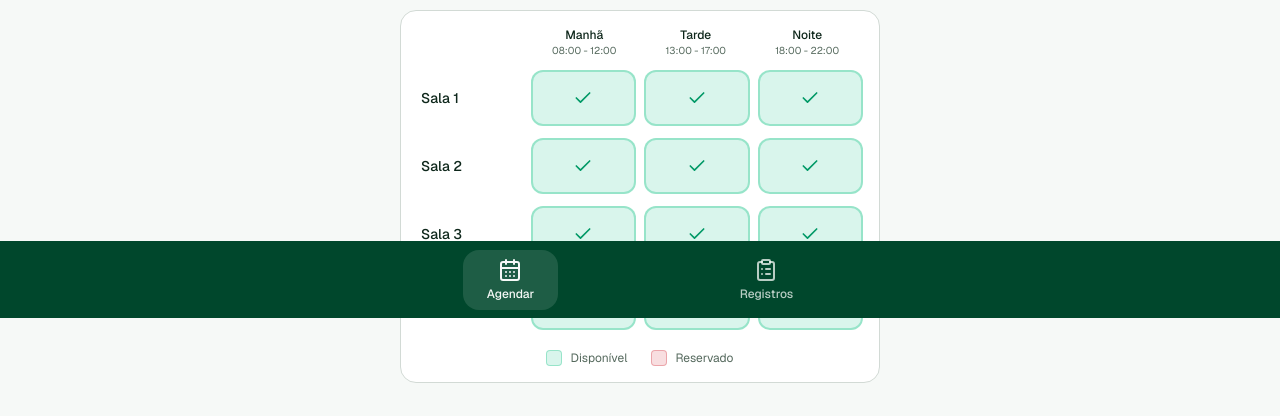
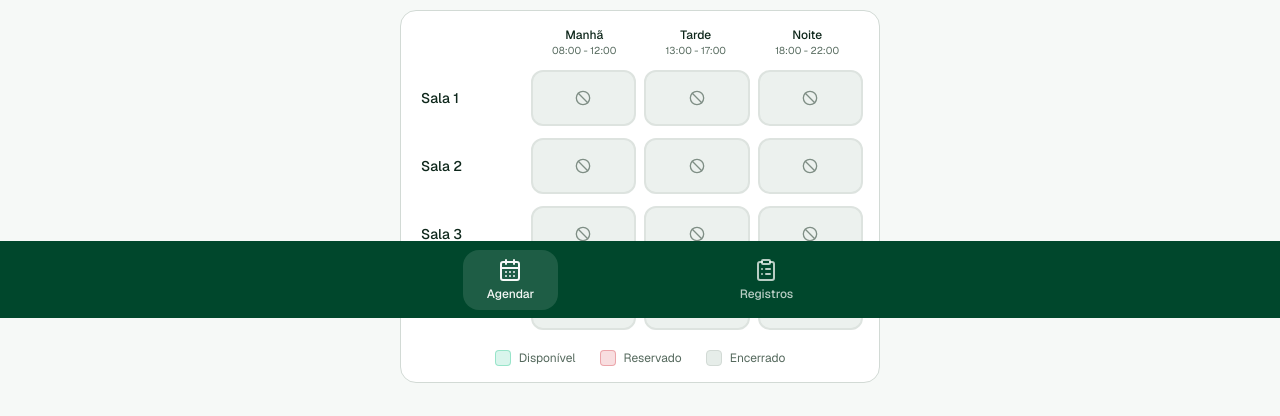
Before and after one commit to gioschardong/Salas_Mova, a Next.js app: page / in a window 1280 px wide. Shown: the part 482-898 px from the top of the page. Built offline with nearby package versions, Linux system fonts and the light colour scheme; no server answers.

Commit message:
Encerramento de turno

```diff
--- a/app/api/bookings/route.ts
+++ b/app/api/bookings/route.ts
@@ -1,5 +1,6 @@
 import { NextResponse } from 'next/server'
 import {
+  canBookShift,
   SHIFTS,
   type BookingInput,
   type ShiftKey,
@@ -76,6 +77,13 @@ export async function POST(request: Request) {
       return NextResponse.json({ error: 'Dados de reserva inválidos.' }, { status: 400 })
     }
 
+    if (!canBookShift(body.date, body.shift)) {
+      return NextResponse.json(
+        { error: 'Não é mais possível reservar esse turno para o dia atual.' },
+        { status: 409 }
+      )
+    }
+
     const duplicateResponse = await fetch(
       `${getSupabaseRestUrl('bookings')}?select=id&room_id=eq.${body.roomId}&date=eq.${body.date}&shift=eq.${body.shift}&limit=1`,
       {
--- a/components/room-grid.tsx
+++ b/components/room-grid.tsx
@@ -1,8 +1,8 @@
 'use client'
 
-import { ROOMS, SHIFTS, type ShiftKey, type Booking } from '@/lib/booking-service'
+import { ROOMS, SHIFTS, canBookShift, type ShiftKey, type Booking } from '@/lib/booking-service'
 import { cn } from '@/lib/utils'
-import { Check, X } from 'lucide-react'
+import { Ban, Check, X } from 'lucide-react'
 
 interface RoomGridProps {
   date: string
@@ -31,18 +31,25 @@ export function RoomGrid({ date, getSlotBooking, onSlotClick }: RoomGridProps) {
           {shifts.map(([shiftKey]) => {
             const booking = getSlotBooking(room.id, date, shiftKey)
             const isBooked = !!booking
+            const canBook = canBookShift(date, shiftKey)
 
             return (
               <button
                 key={`${room.id}-${shiftKey}`}
-                onClick={() => onSlotClick(room.id, shiftKey, booking)}
+                onClick={() => {
+                  if (!canBook && !booking) return
+                  onSlotClick(room.id, shiftKey, booking)
+                }}
+                disabled={!canBook && !booking}
                 className={cn(
                   'h-14 rounded-lg flex items-center justify-center transition-all',
-                  'focus:outline-none focus:ring-2 focus:ring-primary focus:ring-offset-2',
-                  'active:scale-95',
+                  'focus:outline-none focus:ring-2 focus:ring-primary focus:ring-offset-2 disabled:cursor-not-allowed disabled:opacity-75',
+                  !(!canBook && !booking) && 'active:scale-95',
                   isBooked
                     ? 'bg-destructive/15 border-2 border-destructive/30 text-destructive'
-                    : 'bg-emerald-500/15 border-2 border-emerald-500/30 text-emerald-600 hover:bg-emerald-500/25'
+                    : canBook
+                      ? 'bg-emerald-500/15 border-2 border-emerald-500/30 text-emerald-600 hover:bg-emerald-500/25'
+                      : 'bg-muted border-2 border-border text-muted-foreground'
                 )}
               >
                 {isBooked ? (
@@ -52,6 +59,8 @@ export function RoomGrid({ date, getSlotBooking, onSlotClick }: RoomGridProps) {
                       {booking.responsibleName.split(' ')[0]}
                     </span>
                   </div>
+                ) : !canBook ? (
+                  <Ban className="h-4 w-4" />
                 ) : (
                   <Check className="h-5 w-5" />
                 )}
@@ -70,6 +79,10 @@ export function RoomGrid({ date, getSlotBooking, onSlotClick }: RoomGridProps) {
           <div className="h-4 w-4 rounded bg-destructive/15 border border-destructive/30" />
           <span>Reservado</span>
         </div>
+        <div className="flex items-center gap-2">
+          <div className="h-4 w-4 rounded bg-muted border border-border" />
+          <span>Encerrado</span>
+        </div>
       </div>
     </div>
   )
--- a/lib/booking-service.ts
+++ b/lib/booking-service.ts
@@ -31,9 +31,30 @@ const SHIFT_START_HOURS: Record<ShiftKey, string> = {
   evening: '18:00',
 }
 
+const SHIFT_END_HOURS: Record<ShiftKey, string> = {
+  morning: '12:00',
+  afternoon: '17:00',
+  evening: '22:00',
+}
+
 export function canCancelBooking(date: string, shift: ShiftKey, now = new Date()): boolean {
   const bookingStart = new Date(`${date}T${SHIFT_START_HOURS[shift]}:00`)
   return bookingStart.getTime() - now.getTime() >= 24 * 60 * 60 * 1000
+}
+
+export function canBookShift(date: string, shift: ShiftKey, now = new Date()): boolean {
+  const today = now.toISOString().split('T')[0]
+
+  if (date < today) {
+    return false
+  }
+
+  if (date > today) {
+    return true
+  }
+
+  const shiftEnd = new Date(`${date}T${SHIFT_END_HOURS[shift]}:00`)
+  return now.getTime() < shiftEnd.getTime()
 }
 
 export class BookingServiceError extends Error {
```
